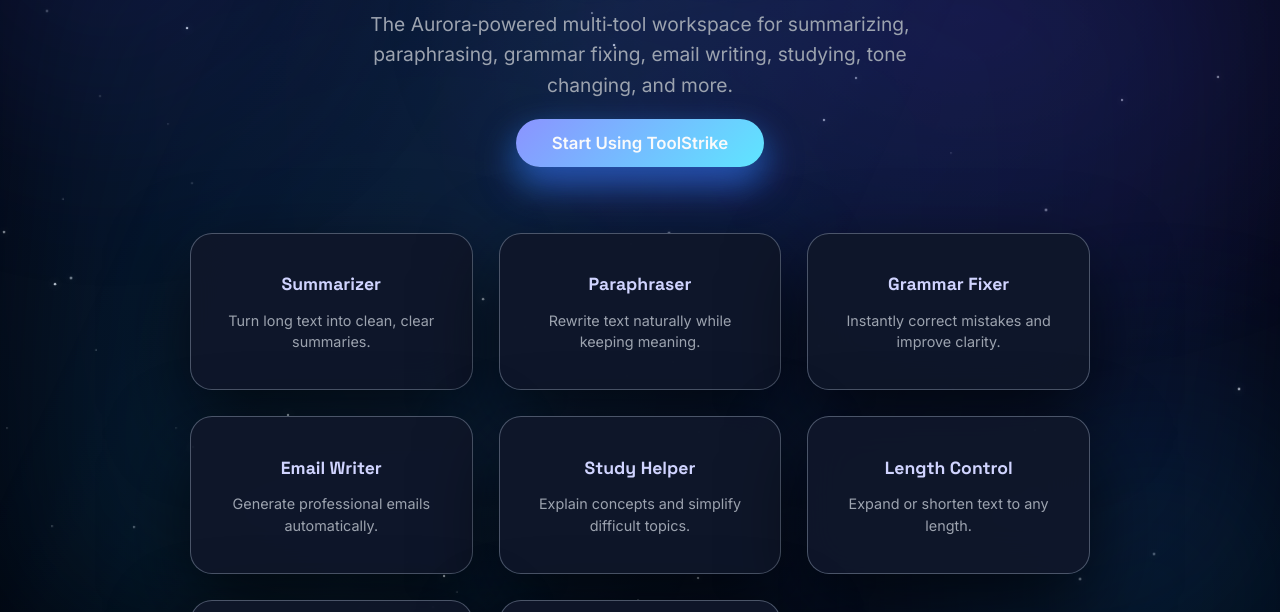
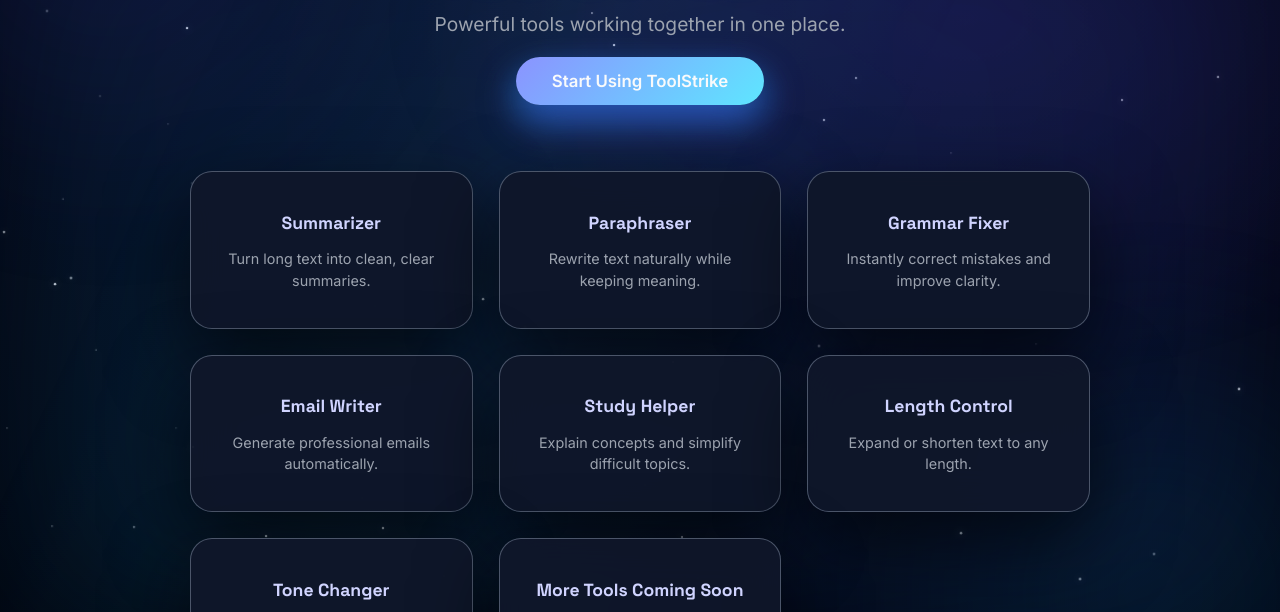
Before and after one commit to MeharN4162/ToolStrike-AI, a plain HTML site: page public/index.html in a window 1280 px wide. Shown: the part 156-768 px from the top of the page. Drawn offline with Linux system fonts and the light colour scheme.

Commit message:
more fixing

```diff
--- a/public/index.html
+++ b/public/index.html
@@ -6,7 +6,7 @@
   <title>ToolStrike AI — Aurora Workspace</title>
 
   <!-- SEO -->
-  <meta name="description" content="Powerful tools working together in one place.">
+  <meta name="description" content="Powerful writing tools connected in one workspace to help you write with clarity and ease.">
   <meta name="keywords" content="ToolStrike AI, summarizer, paraphraser, grammar fixer, email writer, study helper, tone changer">
 
   <!-- Fonts -->
@@ -146,7 +146,7 @@
 
     <div class="landing-hero">
       <h1>ToolStrike AI</h1>
-      <p>The Aurora‑powered multi‑tool workspace for summarizing, paraphrasing, grammar fixing, email writing, studying, tone changing, and more.</p>
+      <p>Powerful tools working together in one place.</p>
       <a class="landing-cta" href="/frontend/index.html">Start Using ToolStrike</a>
     </div>
 
```
